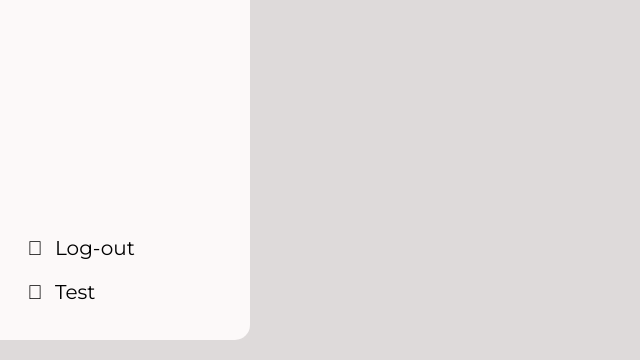
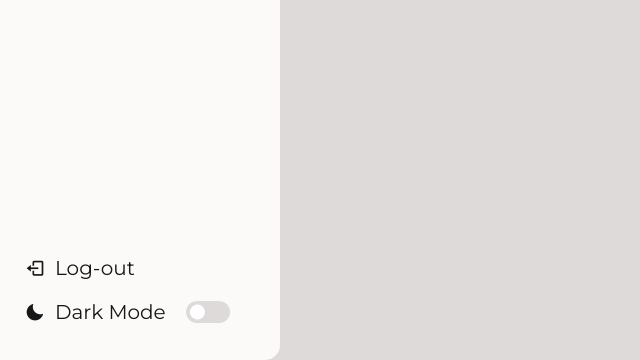
Before and after one commit to Grupo-5-2ADS-C/BiblioTech, a website: page Site/public/dashboard/dashboard.html in a window 1280 px wide. Shown: the part 460-820 px from the top of the page, without its empty margins (0-640 px from the left). Drawn offline with nearby package versions, Linux system fonts and the light colour scheme.

Commit message:
correções e adição do modo noturno

```diff
--- a/Site/public/dashboard/dashboard.css
+++ b/Site/public/dashboard/dashboard.css
@@ -1,12 +1,16 @@
-@import url(../css/main.css);
+@import url('https://fonts.googleapis.com/css2?family=Montserrat:wght@100;200;300;400;500;600;700;800;900&display=swap');
+
 
 :root {
     /* Cores da pagina */
     --body-color: #dedada;
     --sidebar-color: #fcf9f9;
     --corPrimaria: #ffffff;
-    --corSecundaria: #f4f1c4;
+    --corSecundaria: #57B4CE;
+    --toggle-color:#dedada;
     --corFonte: #171717;
+    --switch-color: #ffffff;
+
 
     /* Transição */
     --transition-1: all 0.2s ease;
@@ -15,7 +19,19 @@
     --transition-4: all 0.5s ease;
 }
 
+body.dark{
+    /* Cores da pagina */
+    --body-color: #18191a;
+    --sidebar-color: #242526;
+    --corPrimaria: #3a3b3c;
+    --corSecundaria: #57b4ce;
+    --corFonte: #ccc;
+    --toggle-color: #57b4ce;
+    --switch-color: #ccc;
+}
+
 body {
+    font-family: 'Montserrat', sans-serif;
     margin: 0;
     padding: 0;
     background-color: var(--body-color);
@@ -115,3 +131,42 @@ body {
 .bottom .logout a:hover{
     background-color: var(--corSecundaria);
 }
+
+.mode{
+    display: flex;
+    gap: 20px;
+}
+
+.mode .toggle-switch{
+    display: flex;
+    align-items: center;
+    height: 100%;
+    min-width: 60px;
+}
+
+.toggle-switch .switch{
+    position: relative;
+    border-radius: 25px;
+    height: 22px;
+    width: 44px;
+    background-color: var(--toggle-color);
+}
+
+.switch::before{
+    content: '';
+    border-radius: 50%;
+    top: 50%;
+    left: 4px;
+    transform: translateY(-50%);
+    position: absolute;
+    height: 15px;
+    width: 15px;
+    background-color: var(--switch-color);
+    cursor: pointer;
+    transition: var(--transition-2);
+}
+
+body.dark .switch::before{
+    left: 24px;
+
+}
--- a/Site/public/dashboard/dashboard.html
+++ b/Site/public/dashboard/dashboard.html
@@ -8,6 +8,7 @@
     <title>Document</title>
     <link rel="stylesheet" href="dashboard.css">
     <link href='https://unpkg.com/boxicons@2.1.4/css/boxicons.min.css' rel='stylesheet'>
+
 
 </head>
 
@@ -56,13 +57,19 @@
             <div class="mode">
                 <a href="#">
                     <i class='bx bxs-moon icon'></i>
-                    <span>Test</span>
+                    <span class="mode-text text">Dark Mode</span>
                 </a>
+
+                <div class="toggle-switch">
+                    <span class="switch"></span>
+                </div>
             </div>
 
         </div>
 
     </nav>
+
+    <script src="script.js"></script>
+
 </body>
-
 </html>
--- /dev/null
+++ b/Site/public/dashboard/script.js
@@ -0,0 +1,9 @@
+const body = document.querySelector("body"),
+sidebar = document.querySelector(".side"),
+toggle = document.querySelector(".toggle"),
+modeSwitch = body.querySelector(".toggle-switch"),
+modeText = body.querySelector(".mode-text");
+
+modeSwitch.addEventListener("click", () =>{
+    body.classList.toggle("dark");
+})
```
